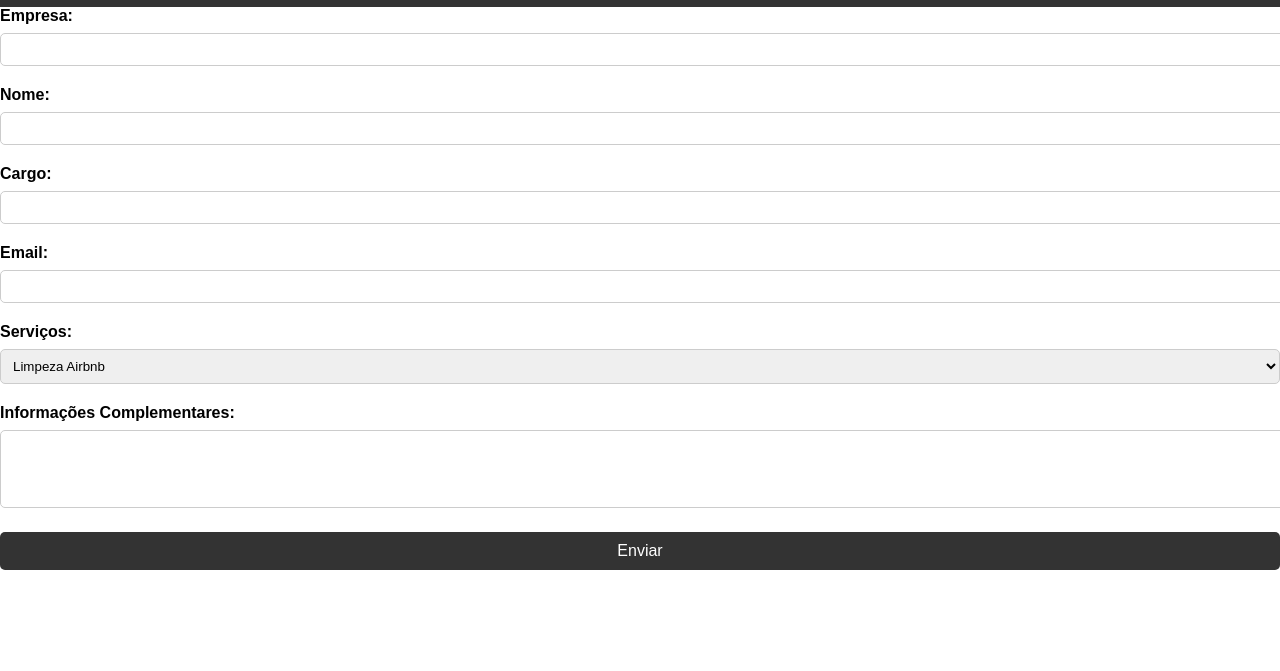
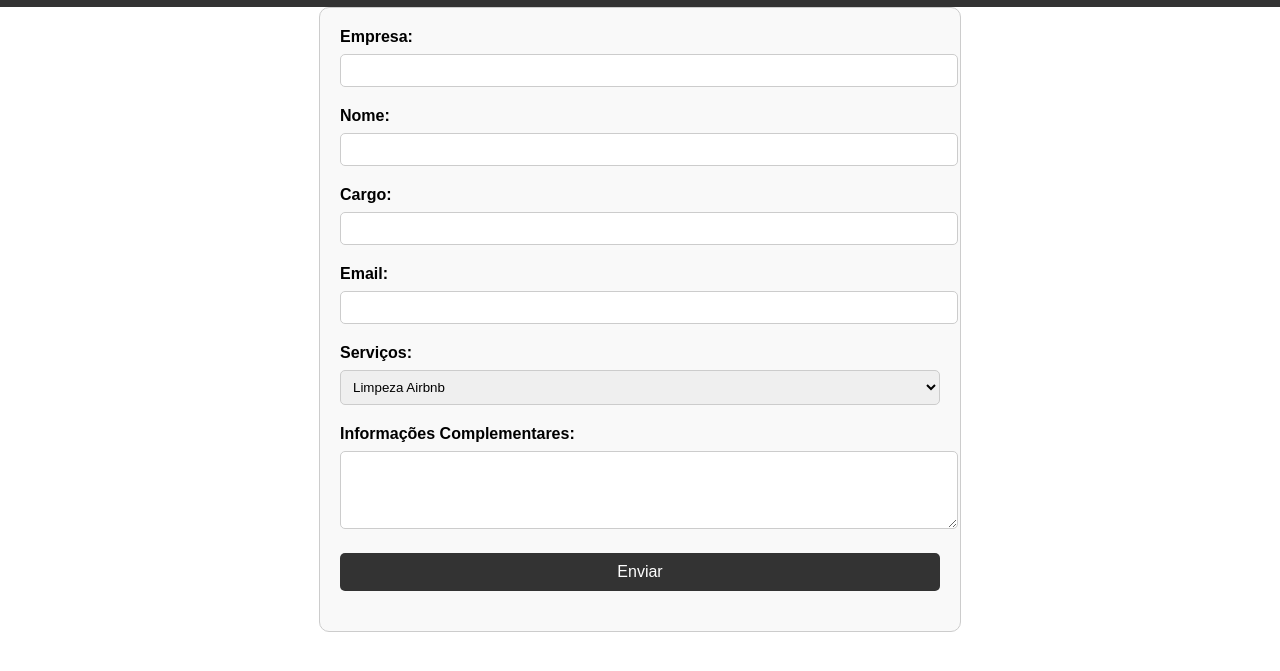
Before and after one commit to LuisSilva1998/site-da-empresa, a plain HTML site: page quote.html in a window 1280 px wide. Shown: the part 63-734 px from the top of the page. Drawn offline with Linux system fonts and the light colour scheme; files whose address does not match are found by name.

Commit message:
Update quote.html

```diff
--- a/quote.html
+++ b/quote.html
@@ -98,7 +98,8 @@
         </ul>
     </div>
     <main>
-       <Solicite seu Orçamento="contato" redemoinho>
+        <form name="quote-form" method="POST" data-netlify="true">
+            <input type="hidden" name="form-name" value="quote-form">
             <label for="empresa">Empresa:</label>
             <input type="text" id="empresa" name="empresa" required>
 
```
